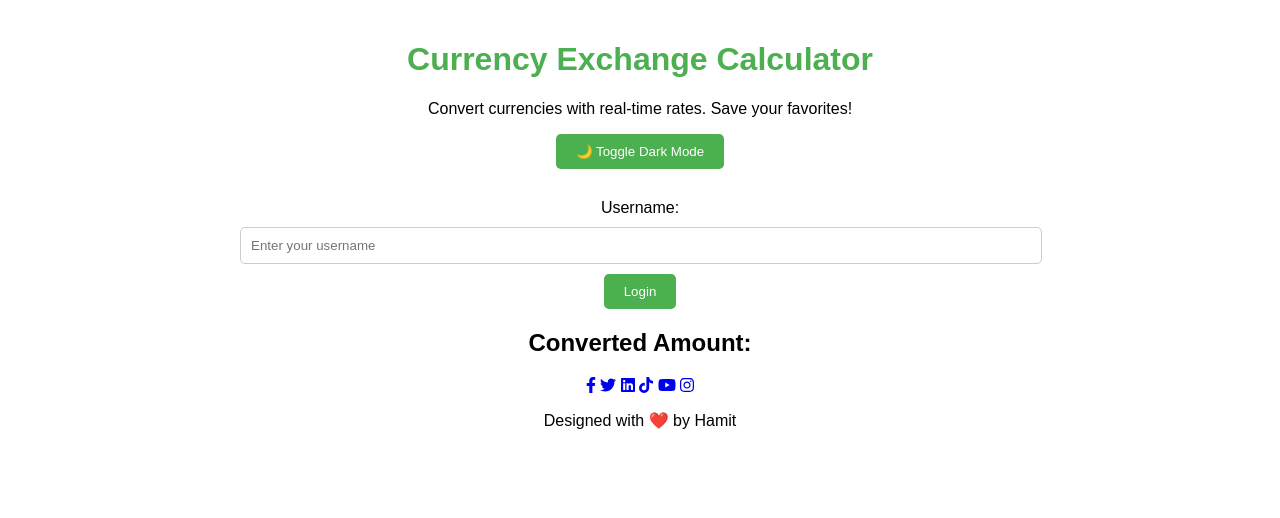
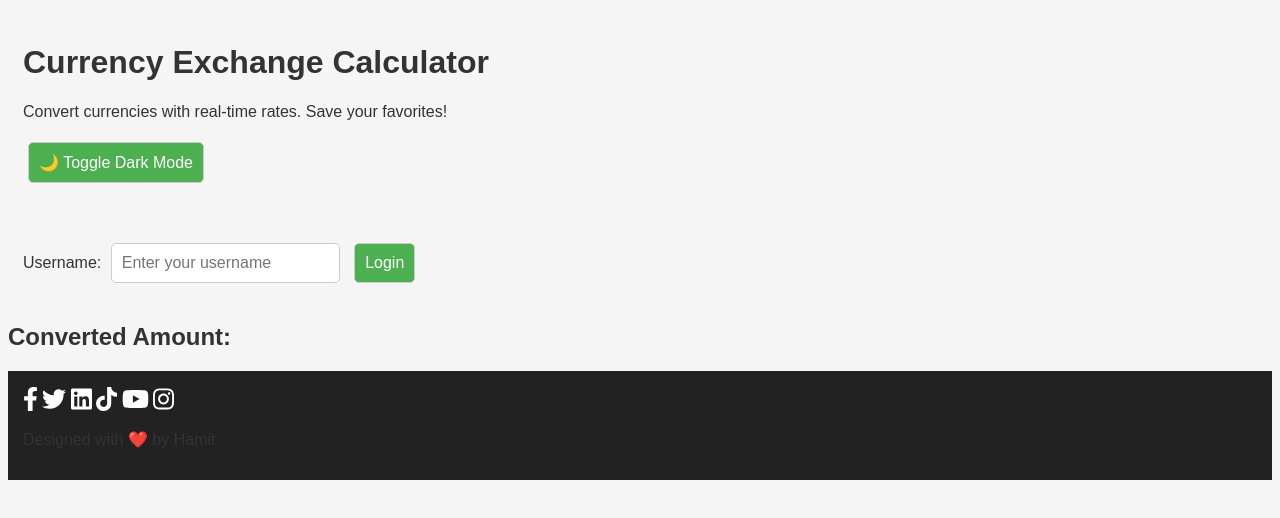
Before and after one commit to hamitcf1/hamitcf, a plain HTML site: page pearlyes.html in a window 1280 px wide. Drawn offline with Linux system fonts and the light colour scheme; no server answers.

Commit message:
Update stylese.css

```diff
--- a/stylese.css
+++ b/stylese.css
@@ -1,75 +1,61 @@
-:root {
-  --background-light: #ffffff;
-  --text-light: #000000;
-  --background-dark: #121212;
-  --text-dark: #ffffff;
-  --primary-color: #4caf50;
-  --secondary-color: #ff5722;
-}
-
+/* Light mode styles */
 body {
-  font-family: 'Arial', sans-serif;
-  margin: 0;
-  padding: 0;
-  background-color: var(--background-light);
-  color: var(--text-light);
+  background-color: #f5f5f5;
+  color: #333;
+  font-family: Arial, sans-serif;
   transition: background-color 0.3s, color 0.3s;
 }
 
-body.dark-mode {
-  background-color: var(--background-dark);
-  color: var(--text-dark);
+button {
+  background-color: #4CAF50;
+  color: white;
 }
 
-.container {
-  max-width: 800px;
-  margin: 0 auto;
-  padding: 20px;
-  text-align: center;
+header, .form-group, footer {
+  padding: 15px;
+  margin-bottom: 20px;
 }
 
-header {
-  margin-bottom: 30px;
+/* Dark mode styles */
+body.dark-mode {
+  background-color: #333;
+  color: white;
 }
 
-h1 {
-  color: var(--primary-color);
-}
-
-.btn {
-  background-color: var(--primary-color);
-  color: #fff;
-  border: none;
-  padding: 10px 20px;
-  cursor: pointer;
-  border-radius: 5px;
-}
-
-.btn:hover {
-  background-color: var(--secondary-color);
-}
-
-.form-group {
-  margin: 15px 0;
-}
-
-input, select {
-  padding: 10px;
-  width: calc(100% - 20px);
-  margin: 10px 0;
-  border: 1px solid #ccc;
-  border-radius: 5px;
+button.dark-mode {
+  background-color: #555;
+  color: white;
 }
 
 footer {
-  margin-top: 20px;
+  background-color: #222;
 }
 
-.result {
-  margin-top: 20px;
+footer a {
+  color: white;
 }
 
-.result p {
-  font-size: 1.2em;
-  font-weight: bold;
+footer a:hover {
+  color: #ddd;
 }
+
+/* Form elements and buttons */
+input, select, button {
+  font-size: 16px;
+  padding: 10px;
+  margin: 5px;
+  border-radius: 5px;
+  border: 1px solid #ccc;
+}
+
+/* Social media button styles */
+.rounded-social-buttons .social-button {
+  width: 3.5rem;
+  height: 3.5rem;
+  font-size: 1.5rem;
+  border-radius: 50%;
+}
+
+.rounded-social-buttons .social-button:hover {
+  transform: rotate(360deg);
+}
```
